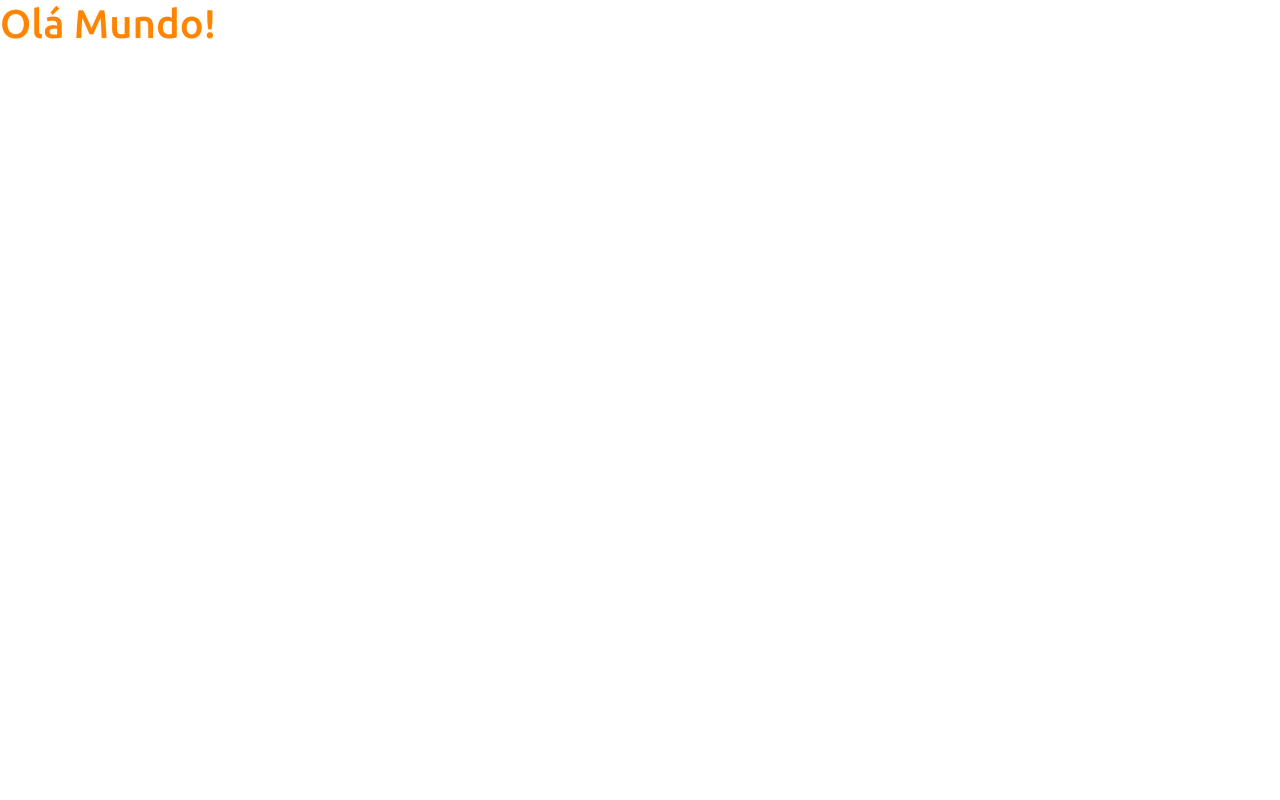
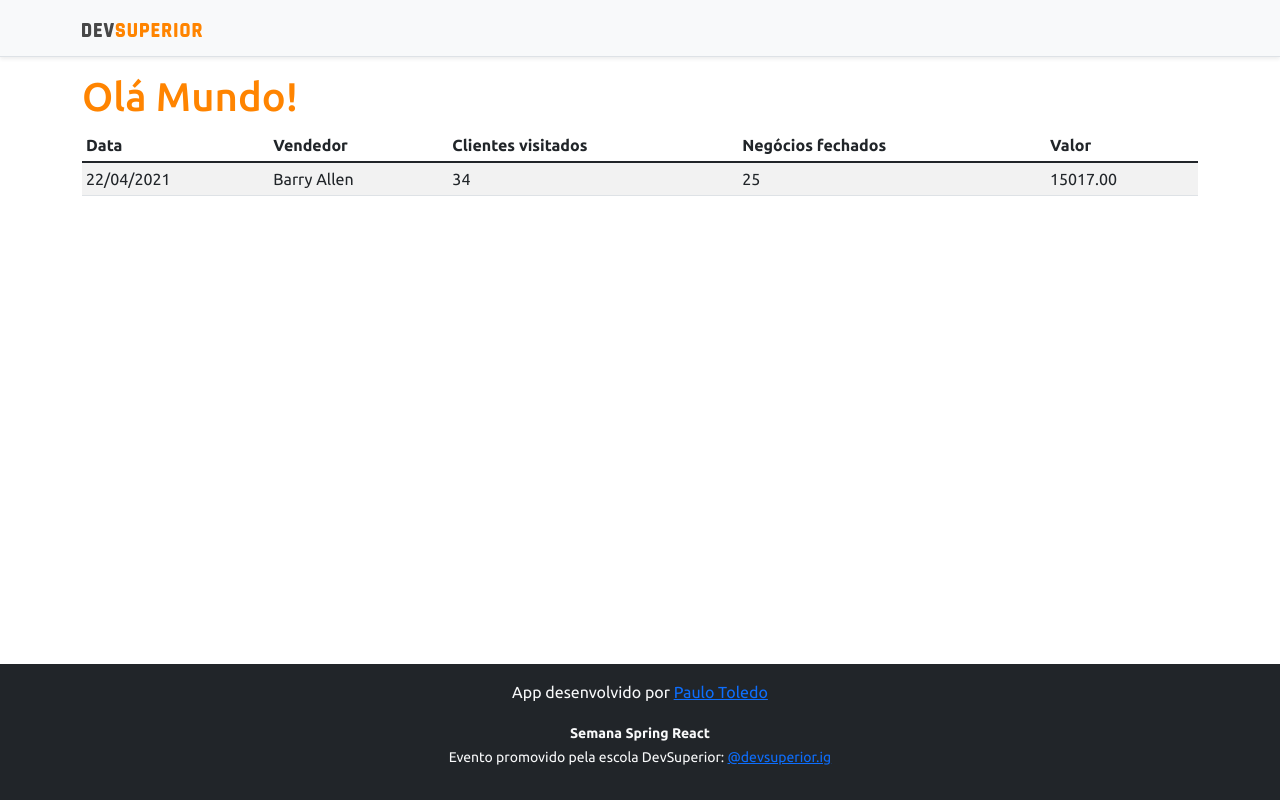
Before and after one commit to toledo-paulo/projeto_sds4, a React (Create React App) app in the folder frontend/: page / in a window 1280 px wide. Built offline with nearby package versions, Linux system fonts and the light colour scheme.

Commit message:
Basic static components

```diff
--- a/frontend/src/App.tsx
+++ b/frontend/src/App.tsx
@@ -1,8 +1,16 @@
+import DataTable from "components/DataTable";
+import Footer from "components/Footer";
+import NavBar from "components/NavBar";
 function App() {
   return (
-    <div>
-      <h1 className="text-primary">Olá Mundo!</h1>
-    </div>
+    <>
+      <NavBar />
+      <div className="container">
+        <h1 className="text-primary">Olá Mundo!</h1>
+        <DataTable />
+      </div>
+      <Footer />
+    </>
   );
 }
 
--- /dev/null
+++ b/frontend/src/components/DataTable/index.tsx
@@ -0,0 +1,28 @@
+const DataTable = () => {
+    return (
+        <div className="table-responsive">
+            <table className="table table-striped table-sm">
+                <thead>
+                    <tr>
+                        <th>Data</th>
+                        <th>Vendedor</th>
+                        <th>Clientes visitados</th>
+                        <th>Negócios fechados</th>
+                        <th>Valor</th>
+                    </tr>
+                </thead>
+                <tbody>
+                    <tr>
+                        <td>22/04/2021</td>
+                        <td>Barry Allen</td>
+                        <td>34</td>
+                        <td>25</td>
+                        <td>15017.00</td>
+                    </tr>
+                </tbody>
+            </table>
+        </div>
+    )
+}
+
+export default DataTable
--- /dev/null
+++ b/frontend/src/components/Footer/index.tsx
@@ -0,0 +1,13 @@
+const Footer = () => {
+    return (
+        <footer className="footer mt-auto py-3 bg-dark">
+            <div className="container">
+                <p className="text-light">App desenvolvido por <a href="https://github.com/PToledoCESJF" target="_blank" rel="noreferrer">Paulo Toledo</a></p>
+                <p className="text-light"><small><strong>Semana Spring React</strong><br />
+                    Evento promovido pela escola DevSuperior: <a href="https://instagram.com/devsuperior.ig" target="_blank" rel="noreferrer">@devsuperior.ig</a></small></p>
+            </div>
+        </footer>
+    )
+}
+
+export default Footer
--- /dev/null
+++ b/frontend/src/components/NavBar/index.tsx
@@ -0,0 +1,15 @@
+import ImgDsDark from '../../assets/img/ds-dark.svg';
+
+const NavBar = () => {
+    return (
+        <div className="d-flex flex-column flex-md-row align-items-center p-3 px-md-4 mb-3 bg-light border-bottom shadow-sm">
+            <div className="container">
+                <nav className="my-2 my-md-0 mr-md-3">
+                    <img src={ImgDsDark} alt="DevSuperior" width="120" />
+                </nav>
+            </div>
+        </div>
+    )
+}
+
+export default NavBar
```
Also changed, not shown: frontend/src/assets/img/ds-dark.svg (added).
